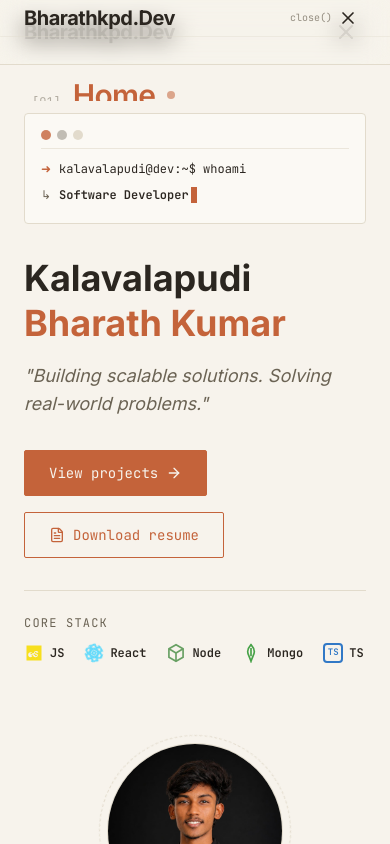
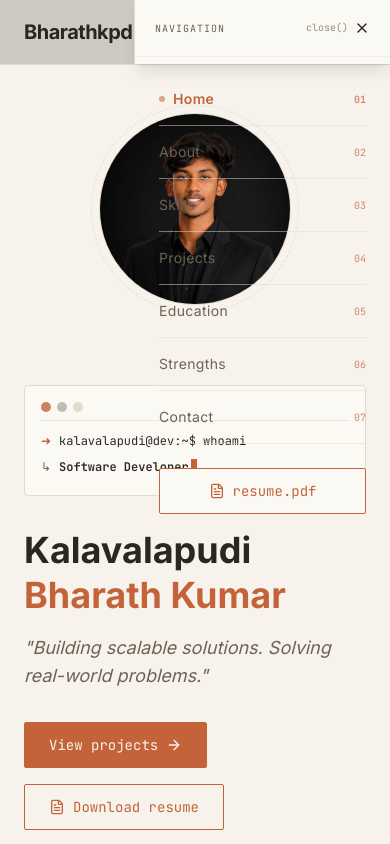
Before and after one commit to bharathkpd/bharathkpd-portifolio, a React (Vite) app: page / in a window 390 px wide. Both pictures are taken after a click on the button "Toggle menu". Shown: the top 844 px of the page. Built offline with nearby package versions, Linux system fonts and the light colour scheme.

Commit message:
Optimize mobile view: restore profile photo first, upgrade mobile side menu with scroll delay and visibility safety

```diff
--- a/src/components/Hero.tsx
+++ b/src/components/Hero.tsx
@@ -108,7 +108,7 @@ export function Hero() {
       <div className="max-w-6xl mx-auto px-6 grid grid-cols-1 md:grid-cols-12 gap-12 items-center w-full">
 
         {/* Left Column: Text Content */}
-        <div className="md:col-span-7 flex flex-col justify-center space-y-8">
+        <div className="md:col-span-7 flex flex-col justify-center space-y-8 order-2 md:order-1">
 
           {/* Typing Terminal */}
           <div className="w-full max-w-lg bg-cream border-[0.5px] border-beige rounded p-4 font-mono text-sm text-charcoal">
@@ -233,14 +233,14 @@ export function Hero() {
         </div>
 
         {/* Right Column: Image */}
-        <div className="md:col-span-5 flex justify-center mt-8 md:mt-0">
+        <div className="md:col-span-5 flex justify-center order-1 md:order-2 mb-8 md:mb-0">
           <Reveal delay={300} direction="none">
             <div className="relative group">
               {/* Outer decorative line circle */}
               <div className="absolute -inset-2 rounded-full border border-dashed border-beige group-hover:border-terracotta transition-colors duration-500 animate-spin-slow pointer-events-none" />
 
               {/* Image Frame */}
-              <div className="w-44 h-44 sm:w-64 sm:h-64 lg:w-80 lg:h-80 rounded-full border-[0.5px] border-beige overflow-hidden transition-all duration-750 ease-in-out bg-cream flex items-center justify-center">
+              <div className="w-48 h-48 sm:w-64 sm:h-64 lg:w-80 lg:h-80 rounded-full border-[0.5px] border-beige overflow-hidden transition-all duration-750 ease-in-out bg-cream flex items-center justify-center">
                 <img
                   src={profileImg}
                   alt="Kalavalapudi Bharath Kumar"
--- a/src/components/Navbar.tsx
+++ b/src/components/Navbar.tsx
@@ -44,7 +44,7 @@ export function Navbar() {
     document.body.style.overflow = '';
     setIsOpen(false);
 
-    // Scroll after a tiny layout update delay to prevent scroll collisions
+    // Scroll after the drawer close animation completes to avoid jerky layout movements
     setTimeout(() => {
       const element = document.getElementById(id);
       if (element) {
@@ -57,7 +57,7 @@ export function Navbar() {
           behavior: 'smooth',
         });
       }
-    }, 50);
+    }, 200);
   };
 
   return (
@@ -118,100 +118,68 @@ export function Navbar() {
         </button>
       </div>
 
-      {/* Mobile Full-Screen Overlay Menu */}
+      {/* Mobile Slide-in Menu Overlay */}
       <div
-        className={`fixed inset-0 z-50 bg-cream/98 backdrop-blur-md flex flex-col transition-all duration-300 ease-in-out md:hidden ${
+        className={`fixed inset-0 z-40 bg-charcoal/20 backdrop-blur-xs transition-opacity duration-300 md:hidden ${
           isOpen ? 'opacity-100 visible' : 'opacity-0 invisible pointer-events-none'
         }`}
+        onClick={toggleMenu}
+      />
+
+      {/* Mobile Sidebar */}
+      <div
+        className={`fixed top-0 right-0 z-50 h-full w-64 bg-cream border-l-[0.5px] border-beige shadow-lg transform transition-all duration-300 ease-in-out md:hidden ${
+          isOpen ? 'translate-x-0 visible' : 'translate-x-full invisible pointer-events-none'
+        }`}
       >
-        {/* Mobile Header inside overlay to keep alignment consistent */}
-        <div className="h-16 px-6 flex items-center justify-between border-b-[0.5px] border-beige/40">
-          <span className="font-serif text-xl font-bold tracking-tight text-charcoal">
-            Bharathkpd.Dev
-          </span>
+        <div className="flex justify-between items-center p-5 border-b-[0.5px] border-beige/40">
+          <span className="font-mono text-[10px] text-warmgray uppercase tracking-widest">Navigation</span>
           <button
             onClick={toggleMenu}
-            className="flex items-center space-x-1.5 text-charcoal hover:text-terracotta transition-colors font-mono text-xs p-2"
+            className="flex items-center space-x-1.5 text-charcoal hover:text-terracotta transition-colors font-mono text-xs"
             aria-label="Close menu"
           >
             <span className="text-[10px] text-warmgray/70">close()</span>
-            <X className="w-5 h-5" />
+            <X className="w-4 h-4" />
           </button>
         </div>
 
-        {/* Scrollable Navigation content */}
-        <div className="flex-1 flex flex-col justify-between px-8 py-8 overflow-y-auto">
-          <nav className="my-auto">
-            <ul className="flex flex-col space-y-4 text-left">
+        <nav className="flex flex-col px-6 mt-4 justify-between h-[calc(100%-8rem)]">
+          <ul className="flex flex-col divide-y-[0.5px] divide-beige/50">
             {navLinks.map((link, idx) => {
               const isActive = activeId === link.id;
               return (
-                  <li key={link.id} className="overflow-hidden">
+                <li key={link.id}>
                   <a
                     href={link.path}
                     onClick={(e) => handleLinkClick(e, link.id)}
-                      className={`group flex items-baseline space-x-3 py-2 transition-colors duration-250 ${
-                        isActive ? 'text-terracotta' : 'text-charcoal hover:text-terracotta'
+                    className={`flex items-center justify-between py-4 transition-colors duration-250 ${
+                      isActive ? 'text-terracotta font-semibold' : 'text-warmgray'
                     }`}
                   >
-                      <span className="font-mono text-xs text-warmgray/50 group-hover:text-terracotta/50 select-none">
-                        [{idx + 1 < 10 ? `0${idx + 1}` : idx + 1}]
-                      </span>
-                      <span className="font-serif text-3xl font-semibold tracking-tight transition-transform duration-300 group-hover:translate-x-1 inline-block">
-                        {link.label}
-                      </span>
-                      {isActive && (
-                        <span className="w-2 h-2 rounded-full bg-terracotta animate-pulse ml-2 self-center" />
-                      )}
+                    <div className="flex items-center space-x-2">
+                      {isActive && <span className="w-1.5 h-1.5 rounded-full bg-terracotta animate-pulse" />}
+                      <span className="font-sans text-sm tracking-wide">{link.label}</span>
+                    </div>
+                    <span className="font-mono text-[10px] text-terracotta/75">0{idx + 1}</span>
                   </a>
                 </li>
               );
             })}
           </ul>
-          </nav>
 
-          {/* Socials & Resume at bottom */}
-          <div className="mt-8 border-t-[0.5px] border-beige/60 pt-6 space-y-6">
-            <div className="flex flex-col sm:flex-row sm:items-center sm:justify-between gap-4">
+          <div className="pt-6 border-t-[0.5px] border-beige/50 mt-auto">
             <a
               href="/resume.pdf"
               target="_blank"
               rel="noopener noreferrer"
-                className="flex items-center justify-center space-x-2 px-6 py-3 border border-terracotta text-terracotta hover:bg-terracotta hover:text-ivory text-sm font-mono transition-all duration-300 rounded-sm w-full sm:w-auto"
+              className="flex items-center justify-center space-x-2 px-4 py-3 bg-cream border border-terracotta text-terracotta hover:bg-terracotta hover:text-ivory text-sm font-mono transition-all duration-300 rounded-sm w-full"
             >
               <FileText className="w-4 h-4" />
               <span>resume.pdf</span>
             </a>
-              <div className="flex items-center justify-center space-x-6">
-                <a
-                  href="mailto:kalavalapudibharathkumar@gmail.com"
-                  className="font-mono text-xs text-warmgray hover:text-terracotta transition-colors"
-                >
-                  email()
-                </a>
-                <a
-                  href="https://github.com/bharathkpd"
-                  target="_blank"
-                  rel="noopener noreferrer"
-                  className="font-mono text-xs text-warmgray hover:text-terracotta transition-colors"
-                >
-                  github
-                </a>
-                <a
-                  href="https://linkedin.com/in/bharathkpd"
-                  target="_blank"
-                  rel="noopener noreferrer"
-                  className="font-mono text-xs text-warmgray hover:text-terracotta transition-colors"
-                >
-                  linkedin
-                </a>
           </div>
-            </div>
-            <div className="text-center font-mono text-[9px] text-warmgray/50 uppercase tracking-widest">
-              Bharathkpd.Dev © 2026
-            </div>
-          </div>
-        </div>
+        </nav>
       </div>
     </header>
   );
```
Lines whose indentation alone changed are shown as unchanged.
